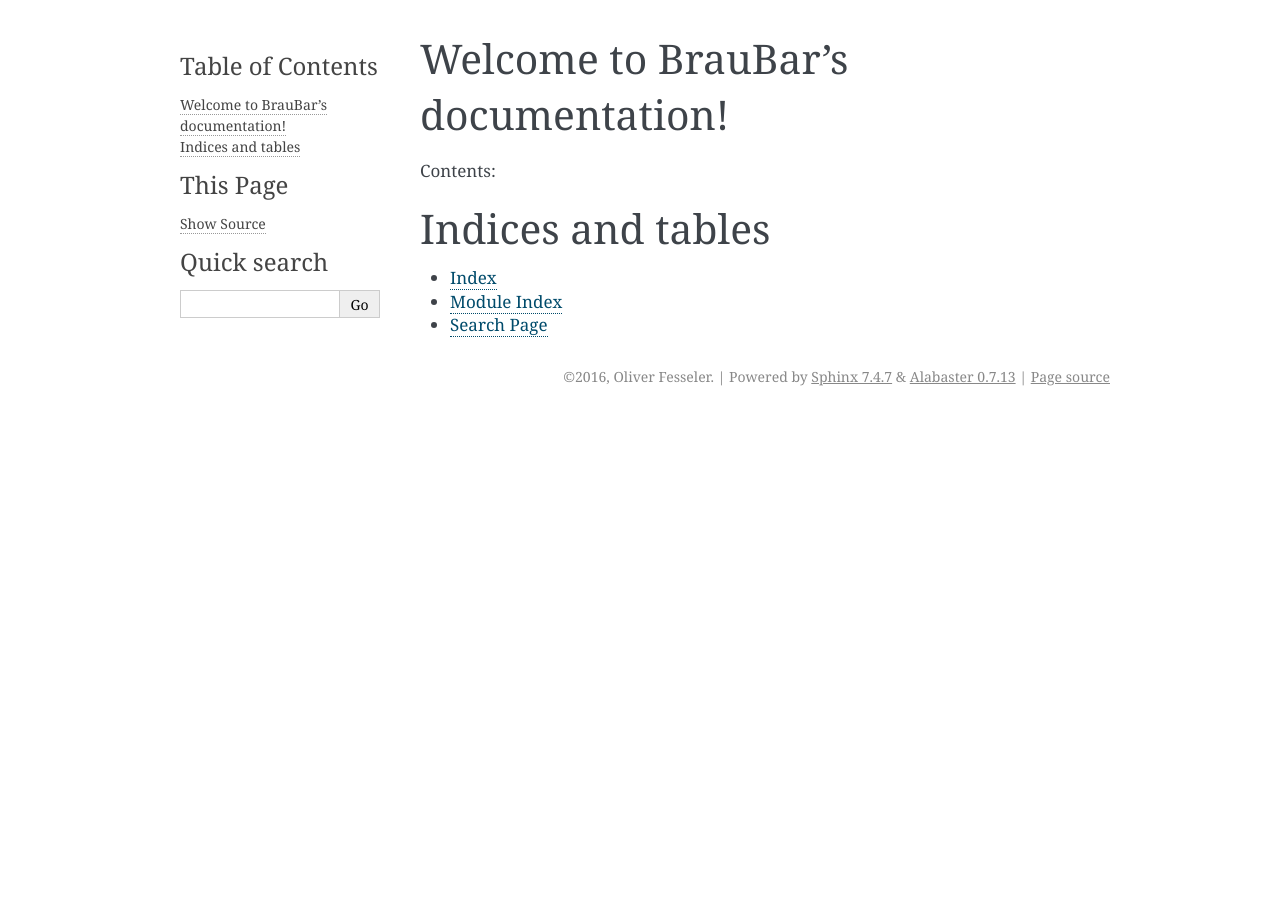
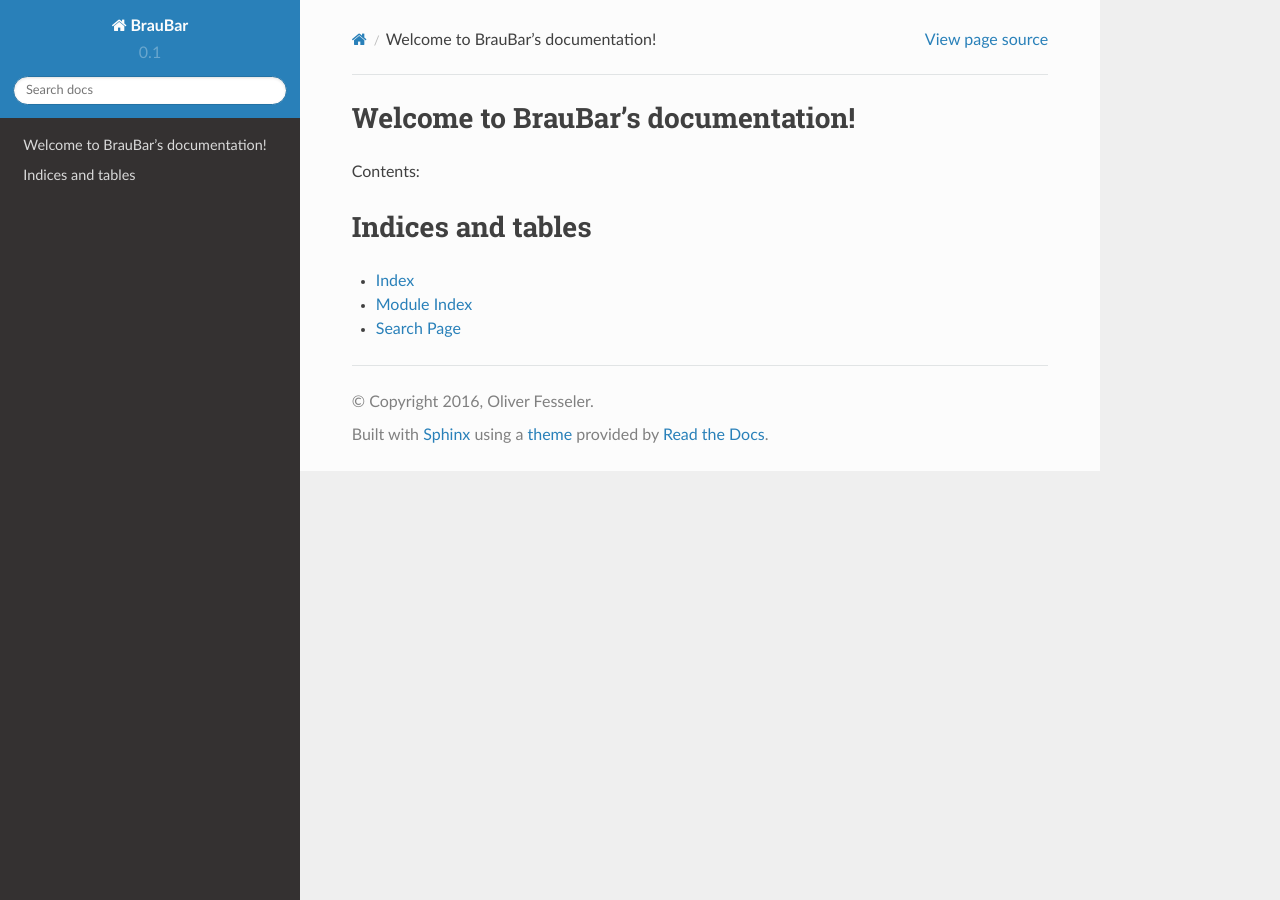
Before and after one commit to braubar/braubar-pi, a Sphinx documentation site: the page built from docs/index.rst, in a window 1280 px wide. Built offline with Sphinx 7.4.7 and the Read the Docs theme 2.0.0, drawn with Linux system fonts in a browser that asks for light colours; some of the changed lines change nothing that is shown.

Commit message:
added markdown support and changed theme to rtd

```diff
--- a/docs/conf.py
+++ b/docs/conf.py
@@ -1,5 +1,5 @@
+# -*- coding: utf-8 -*-
 #!/usr/bin/env python3
-# -*- coding: utf-8 -*-
 #
 # BrauBar documentation build configuration file, created by
 # sphinx-quickstart on Mon Jan  4 00:15:37 2016.
@@ -40,10 +40,17 @@
 # Add any paths that contain templates here, relative to this directory.
 templates_path = ['_templates']
 
+# parser for markdown
+from recommonmark.parser import CommonMarkParser
+
+source_parsers = {
+    '.md': CommonMarkParser,
+}
+
 # The suffix(es) of source filenames.
 # You can specify multiple suffix as a list of string:
 # source_suffix = ['.rst', '.md']
-source_suffix = '.rst'
+source_suffix = '.rst', '.md'
 
 # The encoding of source files.
 #source_encoding = 'utf-8-sig'
@@ -114,7 +121,7 @@
 
 # The theme to use for HTML and HTML Help pages.  See the documentation for
 # a list of builtin themes.
-html_theme = 'alabaster'
+html_theme = 'sphinx_rtd_theme'
 
 # Theme options are theme-specific and customize the look and feel of a theme
 # further.  For a list of options available for each theme, see the
```
